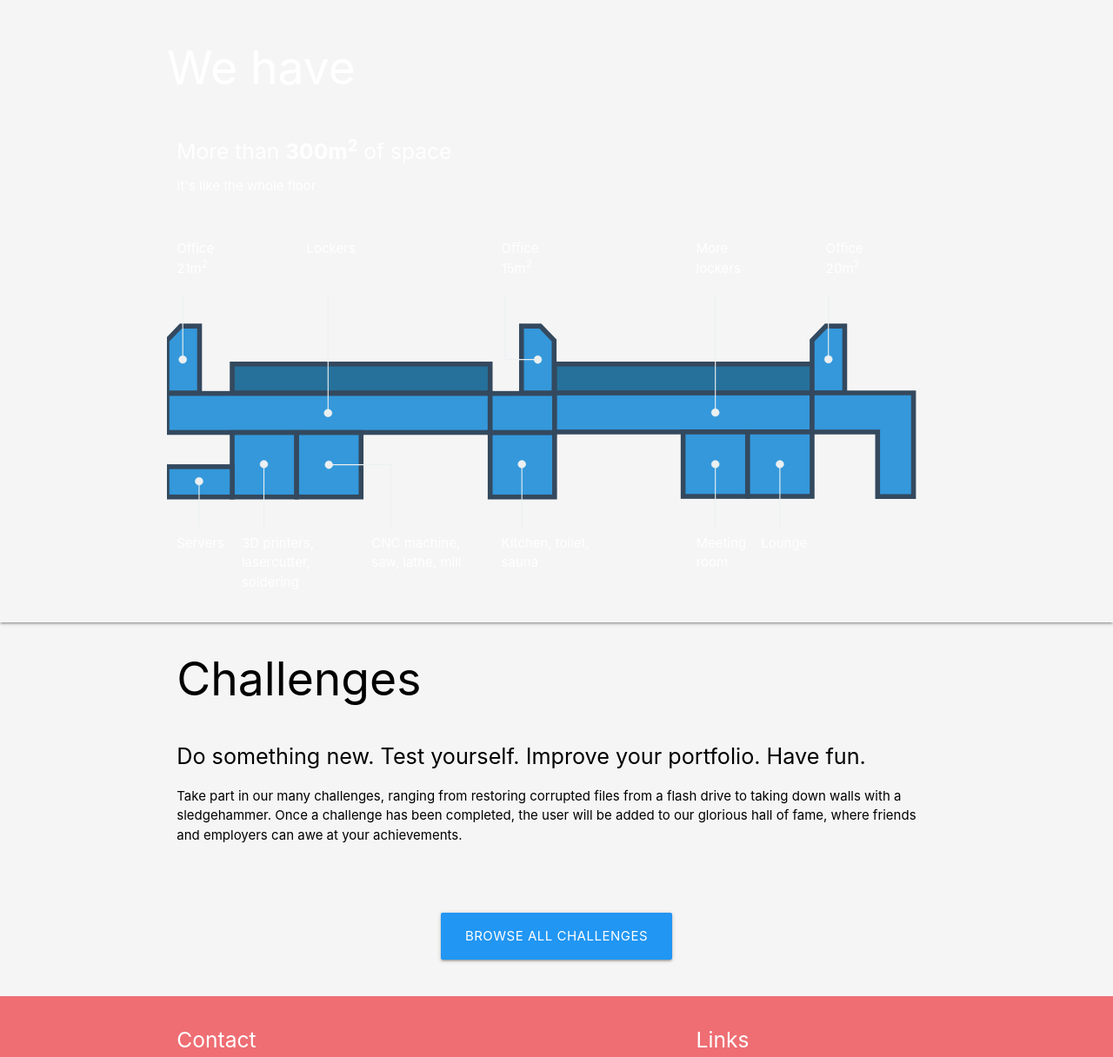
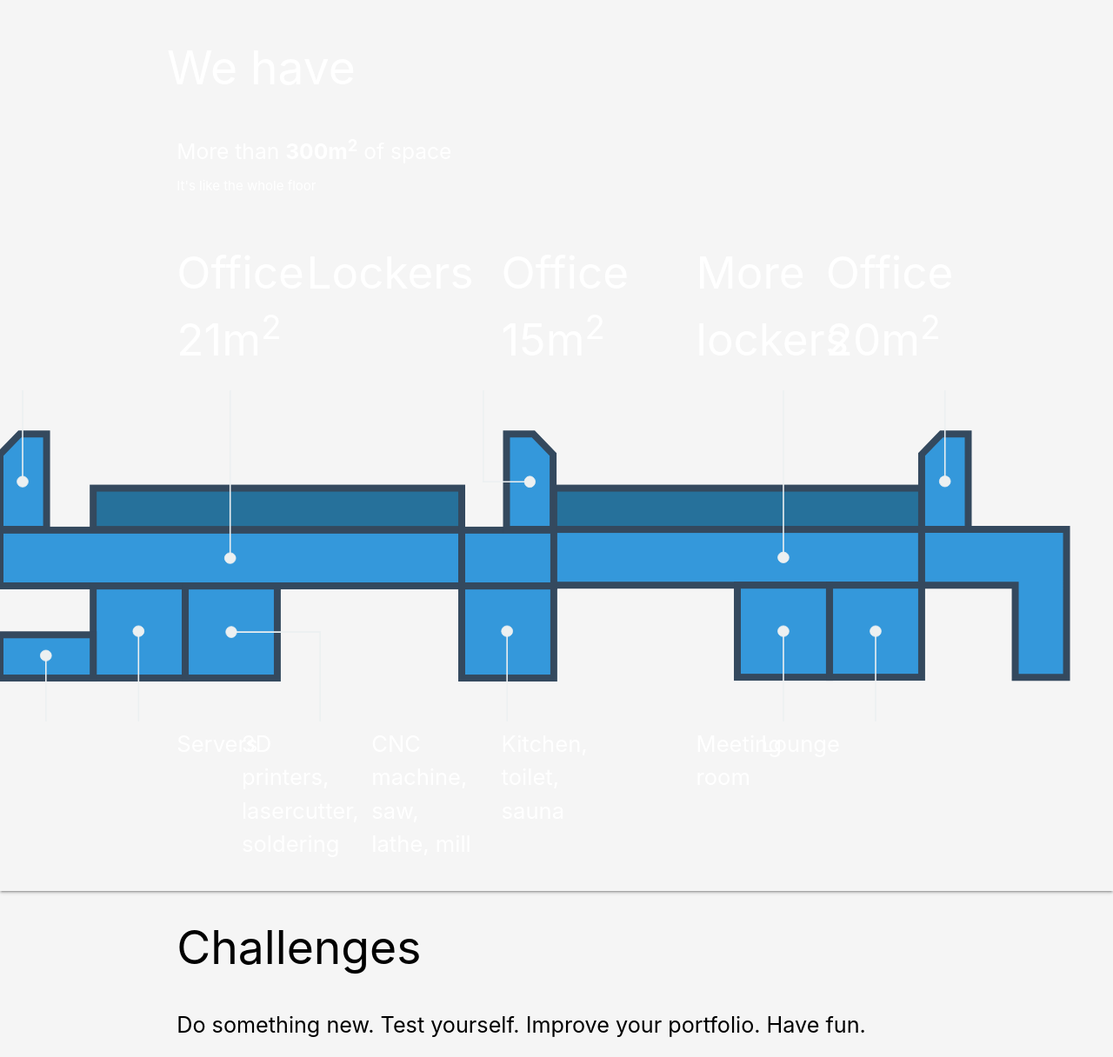
Before and after one commit to k-space-ee/k-space-web, a Django app: page / in a window 1280 px wide. Shown: the part 768-1984 px from the top of the page at 87% size. Run offline with Django 3.2, Linux system fonts and the light colour scheme; data that the repository does not hold is empty; some libraries are stand-ins or nearby versions.

Commit message:
Fixed front page map text when scaling

```diff
--- a/templates/index.html
+++ b/templates/index.html
@@ -122,7 +122,7 @@
     </div>
     <!-- SVG START -->
 
-    <div class="container white-text" id="svgtext">
+    <div class="container white-text" id="svgtext" style="font-size: 4vw;">
       <div class="row">
         <div class="col s1">Office 21m<sup>2</sup></div>
         <div class="col s1">&nbsp;</div>
@@ -140,7 +140,7 @@
       </div>
     </div>
 
-    <div class="container">
+    <div class="container" style="width:100%">
 
       <!-- SVG START -->
       <svg version="1.1" xmlns="http://www.w3.org/2000/svg" xmlns:xlink="http://www.w3.org/1999/xlink" x="0px" y="0px"
@@ -252,7 +252,7 @@
 
     </div>
 
-    <div class="container white-text" id="svgtext">
+    <div class="container white-text" id="svgtext" style="font-size: 2vw;">
       <div class="row">
         <div class="col s1">Servers</div>
         <div class="col s2">3D printers, lasercutter, soldering</div>
```
